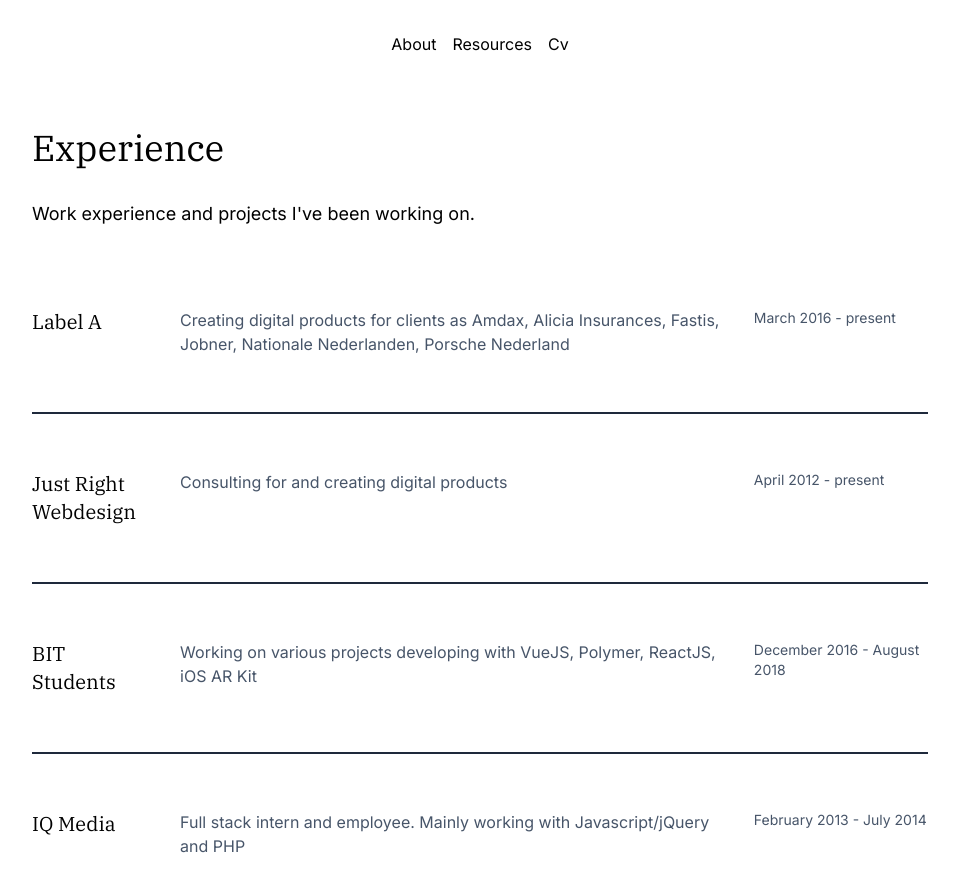
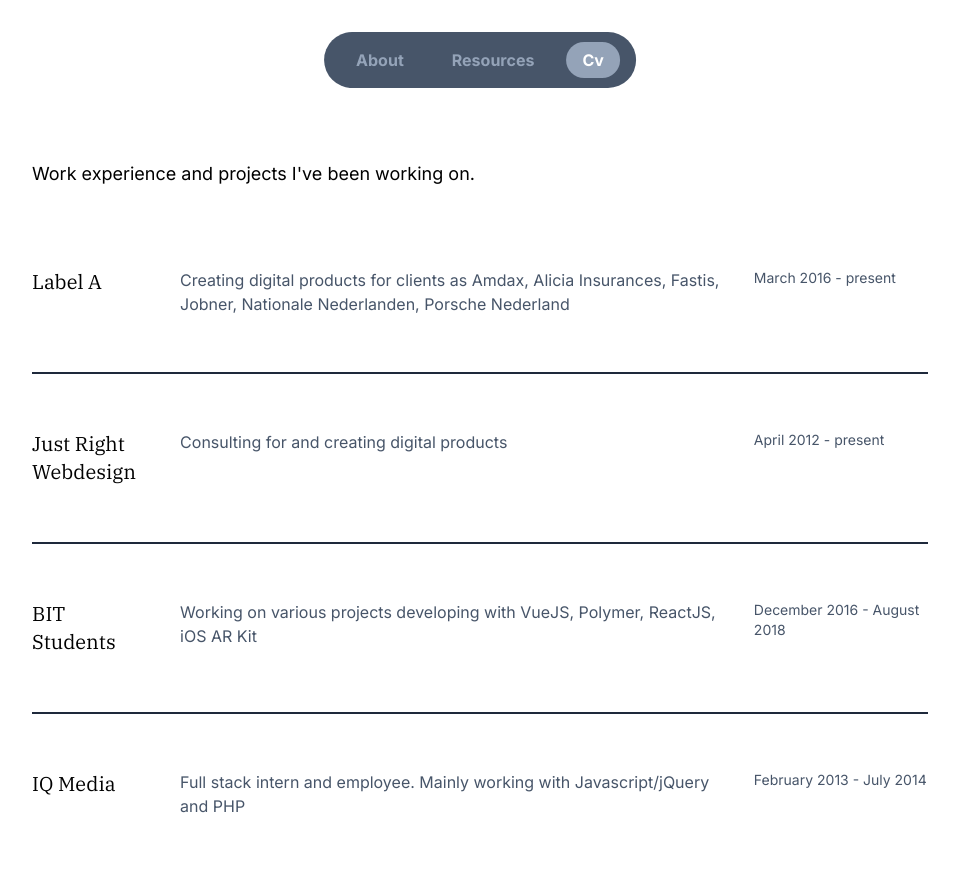
Before and after one commit to rnnyrk/ronnyrook.nl, a Next.js app: page /cv in a window 1280 px wide. Shown: the top 892 px of the page, without its empty margins (160-1119 px from the left). Built offline with nearby package versions, Linux system fonts and the light colour scheme.

Commit message:
Create animating sticky menu

```diff
--- a/package.json
+++ b/package.json
@@ -17,7 +17,7 @@
   "dependencies": {
     "@notionhq/client": "2.2.3",
     "clsx": "1.2.1",
-    "framer-motion": "10.10.0",
+    "framer-motion": "9.0.7",
     "immer": "9.0.21",
     "next": "13.2.4",
     "react": "18.2.0",
--- a/src/app/cv/page.tsx
+++ b/src/app/cv/page.tsx
@@ -1,6 +1,5 @@
 import { Experience } from 'common/layout/Experience';
 import { Container } from 'common/layout/Container';
-import { Heading } from 'common/typography/Heading';
 
 export const metadata = {
   title: {
@@ -11,7 +10,6 @@
 const Cv = () => {
   return (
     <Container>
-      <Heading>Experience</Heading>
       <p className="mt-8 mb-20 text-lg">Work experience and projects I've been working on.</p>
 
       <Experience
--- a/src/app/layout.tsx
+++ b/src/app/layout.tsx
@@ -3,7 +3,7 @@
 import clsx from 'clsx';
 import { Inter } from 'next/font/google';
 
-import { Menu } from 'modules/layouts';
+import { Menu } from 'modules/layouts/Menu';
 
 const inter = Inter({ subsets: ['latin'] });
 
@@ -55,7 +55,7 @@
       className={clsx('text-black bg-white dark:text-white dark:bg-[#111111]', inter.className)}
     >
       <head />
-      <body className="min-h-full min-w-full overflow-x-hidden">
+      <body className="min-h-full min-w-full overflow-x-hidden pt-32">
         <Menu />
         <main>{children}</main>
       </body>
--- a/src/components/modules/layouts/Menu.tsx
+++ b/src/components/modules/layouts/Menu.tsx
@@ -1,17 +1,67 @@
+'use client';
+
+import clsx from 'clsx';
 import Link from 'next/link';
+import { usePathname } from 'next/navigation';
+import { LayoutGroup, motion } from 'framer-motion';
+
+const items = {
+  '/': 'About',
+  '/resources': 'Resources',
+  '/cv': 'Cv',
+};
+
+const MenuItem = ({ title, href }: MenuItemProps) => {
+  const pathname = usePathname();
+  const isActive = pathname === href;
+
+  return (
+    <Link
+      href={href}
+      className={clsx('mx-2 transition-all hover:text-neutral-100 font-bold rounded-full', {
+        'text-slate-400': !isActive,
+        'text-white': isActive,
+      })}
+    >
+      <span className="relative py-2 px-4">
+        {title}
+        {isActive ? (
+          <motion.span
+            className="absolute inset-0 bg-slate-400 rounded-full z-[-1]"
+            layoutId="sidebar"
+            transition={{
+              type: 'spring',
+              stiffness: 350,
+              damping: 30,
+            }}
+          />
+        ) : null}
+      </span>
+    </Link>
+  );
+};
+
+type MenuItemProps = {
+  href: string;
+  title: string;
+};
 
 export const Menu = () => {
   return (
-    <ul className="w-full flex justify-center py-8 mb-10">
-      <li className="mx-2">
-        <Link href="/">About</Link>
-      </li>
-      <li className="mx-2">
-        <Link href="/resources">Resources</Link>
-      </li>
-      <li className="mx-2">
-        <Link href="/cv">Cv</Link>
-      </li>
-    </ul>
+    <nav className="absolute left-2/4 -translate-x-2/4 top-8 bg-slate-600 rounded-full">
+      <div className="relative w-full flex justify-center py-4 px-2">
+        <LayoutGroup>
+          {Object.entries(items).map(([path, label]) => {
+            return (
+              <MenuItem
+                key={path}
+                href={path}
+                title={label}
+              />
+            );
+          })}
+        </LayoutGroup>
+      </div>
+    </nav>
   );
 };
--- a/src/components/modules/layouts/index.ts
+++ /dev/null
@@ -1 +0,0 @@
-export * from './Menu';
```
Also changed, not shown: 1 other file (tests, documents, lock files or other folders).
